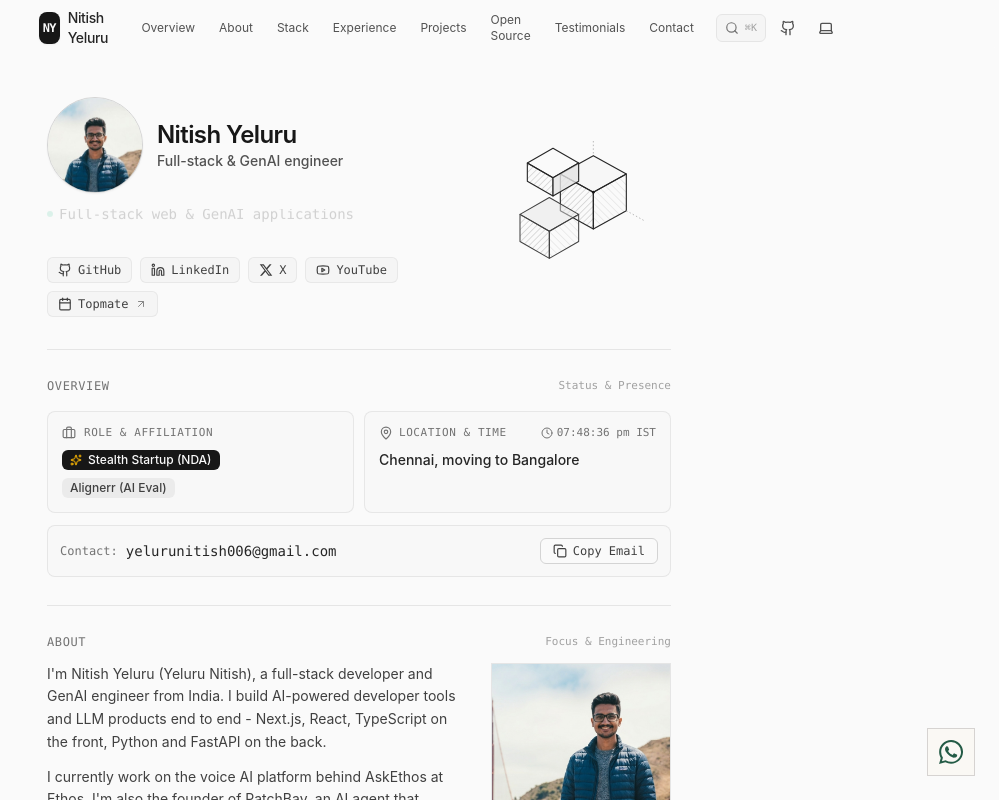
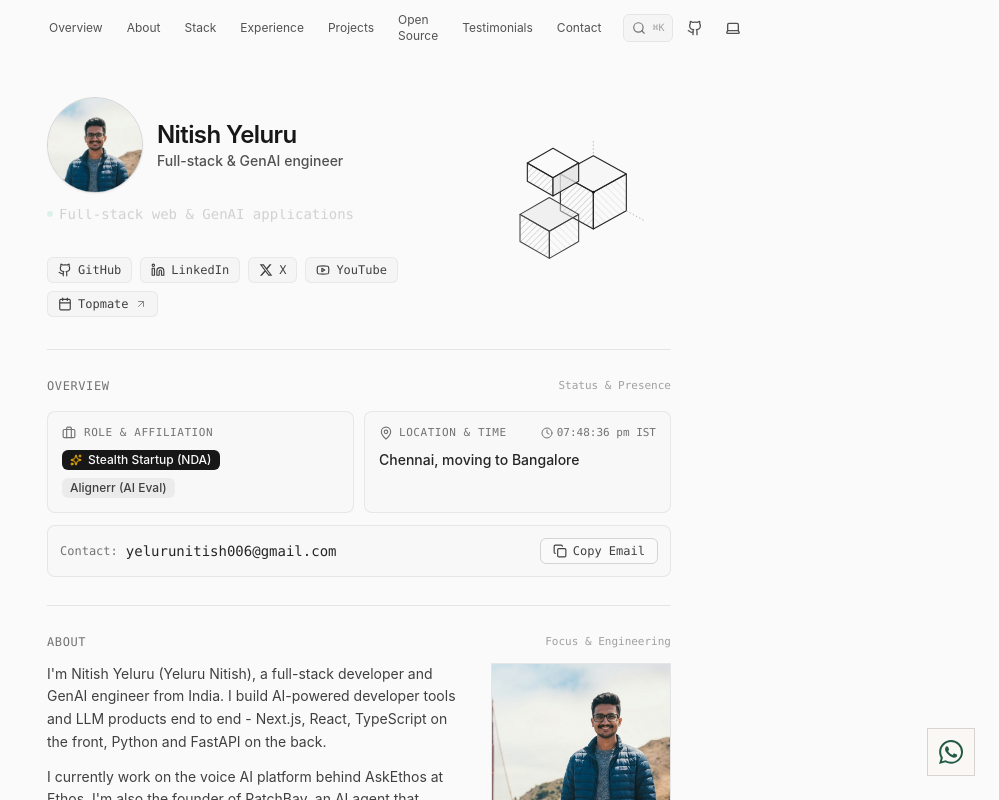
Before and after one commit to Nitish-1303/Yeluru-Nitish, a Next.js app: page / in a window 1280 px wide. Shown: the top 800 px of the page, without its empty margins (281-1280 px from the left). Built offline with nearby package versions, Linux system fonts and the light colour scheme.

Commit message:
fix: apply themes across the entire site

```diff
--- a/src/app/globals.css
+++ b/src/app/globals.css
@@ -1,8 +1,14 @@
 @import "tailwindcss";
+
+@custom-variant dark (&:where(.dark, .dark *));
 
 @layer base {
   html {
     scroll-behavior: smooth;
-    color-scheme: light dark;
+    color-scheme: light;
+  }
+
+  html.dark {
+    color-scheme: dark;
   }
 }
--- a/src/components/Navbar.tsx
+++ b/src/components/Navbar.tsx
@@ -41,20 +41,6 @@
       }`}
     >
       <div className="max-w-2xl mx-auto px-4 h-14 flex items-center justify-between gap-3">
-        {/* Left: Original NY Logo Mark */}
-        <a
-          href="#hero"
-          className="flex items-center gap-2 group cursor-pointer focus-visible:outline-2 focus-visible:outline-offset-2 focus-visible:outline-neutral-900 dark:focus-visible:outline-neutral-100 rounded-md"
-          aria-label="Nitish Yeluru - Go to top"
-        >
-          <div className="w-8 h-8 rounded-lg bg-neutral-900 dark:bg-neutral-100 text-neutral-50 dark:text-neutral-900 font-mono font-bold text-xs flex items-center justify-center tracking-tighter shadow-xs group-hover:scale-105 transition-transform">
-            NY
-          </div>
-          <span className="font-medium text-sm text-neutral-800 dark:text-neutral-200 hidden sm:inline-block tracking-tight">
-            Nitish Yeluru
-          </span>
-        </a>
-
         {/* Center: Desktop Nav Links */}
         <nav className="hidden md:flex items-center gap-1 text-xs text-neutral-600 dark:text-neutral-400">
           {navLinks.map((link) => (
--- a/src/components/Testimonials.tsx
+++ b/src/components/Testimonials.tsx
@@ -38,7 +38,7 @@
       className="py-8 border-b border-neutral-200 dark:border-neutral-800/80"
     >
       <div className="mb-5">
-        <h2 className="text-xl sm:text-2xl font-semibold tracking-tight text-neutral-900">
+        <h2 className="text-xl sm:text-2xl font-semibold tracking-tight text-neutral-900 dark:text-neutral-50">
           Trusted by teams building with AI
         </h2>
       </div>
@@ -47,25 +47,25 @@
         {testimonials.map((testimonial) => (
           <article
             key={testimonial.name}
-            className="flex flex-col justify-between gap-5 border border-stone-200 bg-[#faf8f4] p-4 sm:p-5"
+            className="flex flex-col justify-between gap-5 border border-stone-200 bg-[#faf8f4] p-4 sm:p-5 dark:border-neutral-800 dark:bg-neutral-900"
           >
-            <blockquote className="text-sm leading-relaxed text-stone-800">
+            <blockquote className="text-sm leading-relaxed text-stone-800 dark:text-neutral-200">
               <span
                 aria-hidden="true"
-                className="block mb-1 font-serif text-3xl leading-none text-stone-400"
+                className="block mb-1 font-serif text-3xl leading-none text-stone-400 dark:text-neutral-500"
               >
                 “
               </span>
               {testimonial.quote}
             </blockquote>
-            <div className="border-t border-stone-200 pt-3">
-              <p className="text-sm font-semibold text-stone-900">
+            <div className="border-t border-stone-200 pt-3 dark:border-neutral-800">
+              <p className="text-sm font-semibold text-stone-900 dark:text-neutral-100">
                 {testimonial.href ? (
                   <a
                     href={testimonial.href}
                     target="_blank"
                     rel="noopener noreferrer"
-                    className="underline decoration-stone-300 underline-offset-4 hover:decoration-stone-700"
+                    className="underline decoration-stone-300 underline-offset-4 hover:decoration-stone-700 dark:decoration-neutral-700 dark:hover:decoration-neutral-300"
                   >
                     {testimonial.name}
                   </a>
@@ -73,21 +73,21 @@
                   testimonial.name
                 )}
               </p>
-              <p className="mt-0.5 text-xs text-stone-600">{testimonial.role}</p>
+              <p className="mt-0.5 text-xs text-stone-600 dark:text-neutral-400">{testimonial.role}</p>
             </div>
           </article>
         ))}
 
-        <article className="flex flex-col justify-between gap-5 border border-stone-200 bg-[#faf8f4] p-4 sm:p-5">
-          <p className="text-sm leading-relaxed text-stone-800">
+        <article className="flex flex-col justify-between gap-5 border border-stone-200 bg-[#faf8f4] p-4 sm:p-5 dark:border-neutral-800 dark:bg-neutral-900">
+          <p className="text-sm leading-relaxed text-stone-800 dark:text-neutral-200">
             Merged PRs in Reflex and Magnitude. Open PRs in ParadeDB and InsForge.
           </p>
-          <div className="border-t border-stone-200 pt-3">
+          <div className="border-t border-stone-200 pt-3 dark:border-neutral-800">
             <a
               href="https://github.com/Nitish-1303"
               target="_blank"
               rel="noopener noreferrer"
-              className="text-sm font-semibold text-stone-900 underline decoration-stone-300 underline-offset-4 hover:decoration-stone-700"
+              className="text-sm font-semibold text-stone-900 underline decoration-stone-300 underline-offset-4 hover:decoration-stone-700 dark:text-neutral-100 dark:decoration-neutral-700 dark:hover:decoration-neutral-300"
             >
               Open Source Contributions
             </a>
--- a/src/components/WhatsAppButton.tsx
+++ b/src/components/WhatsAppButton.tsx
@@ -5,7 +5,7 @@
       target="_blank"
       rel="noopener noreferrer"
       aria-label="Contact Nitish on WhatsApp"
-      className="fixed right-4 bottom-4 sm:right-6 sm:bottom-6 z-50 flex size-12 items-center justify-center border border-stone-300 bg-[#faf8f4] text-[#245b46] transition-colors hover:bg-stone-100 focus-visible:outline-2 focus-visible:outline-offset-2 focus-visible:outline-[#245b46]"
+      className="fixed right-4 bottom-4 sm:right-6 sm:bottom-6 z-50 flex size-12 items-center justify-center border border-stone-300 bg-[#faf8f4] text-[#245b46] transition-colors hover:bg-stone-100 focus-visible:outline-2 focus-visible:outline-offset-2 focus-visible:outline-[#245b46] dark:border-neutral-700 dark:bg-neutral-900 dark:text-emerald-400 dark:hover:bg-neutral-800 dark:focus-visible:outline-emerald-400"
     >
       <svg
         aria-hidden="true"
```
